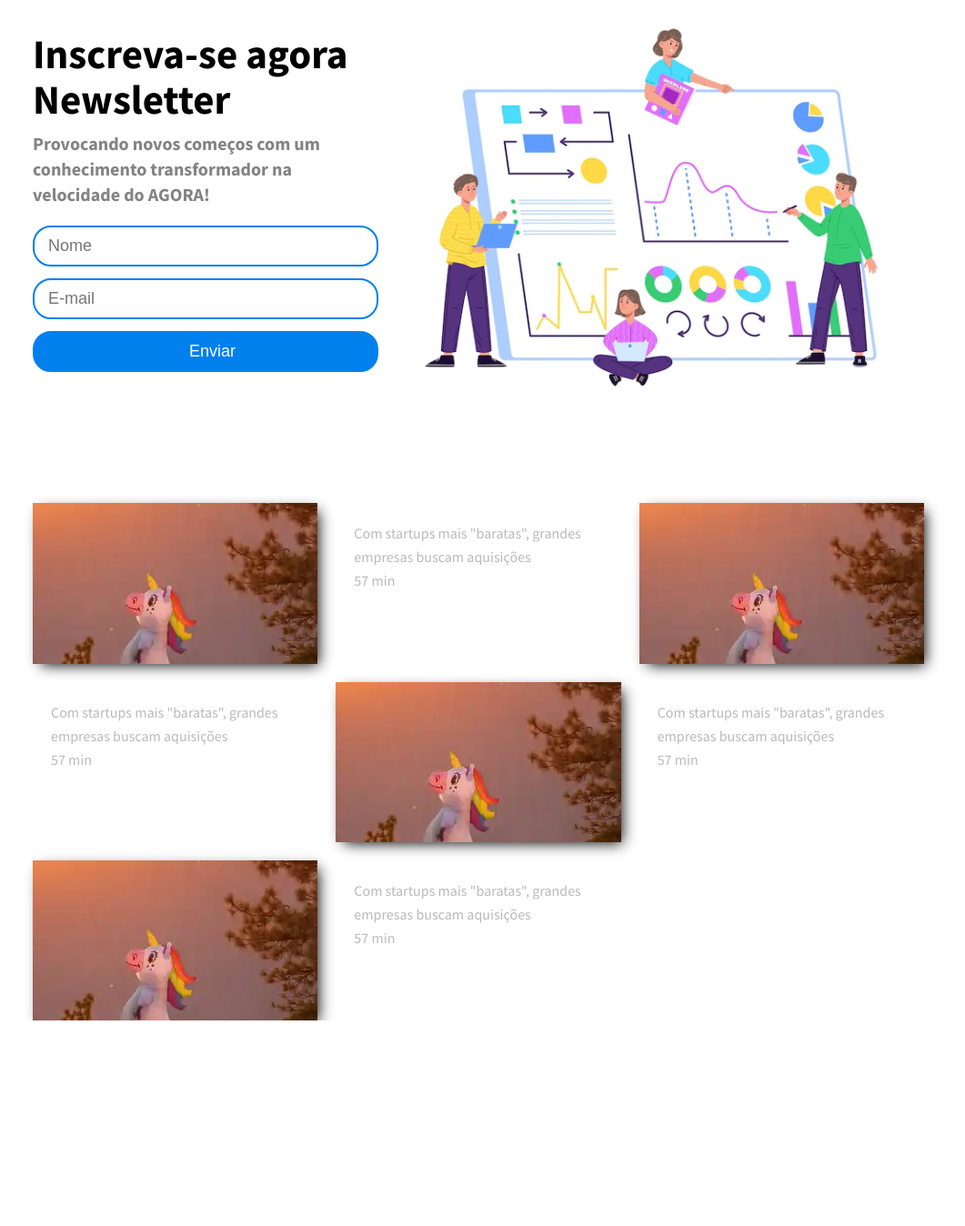
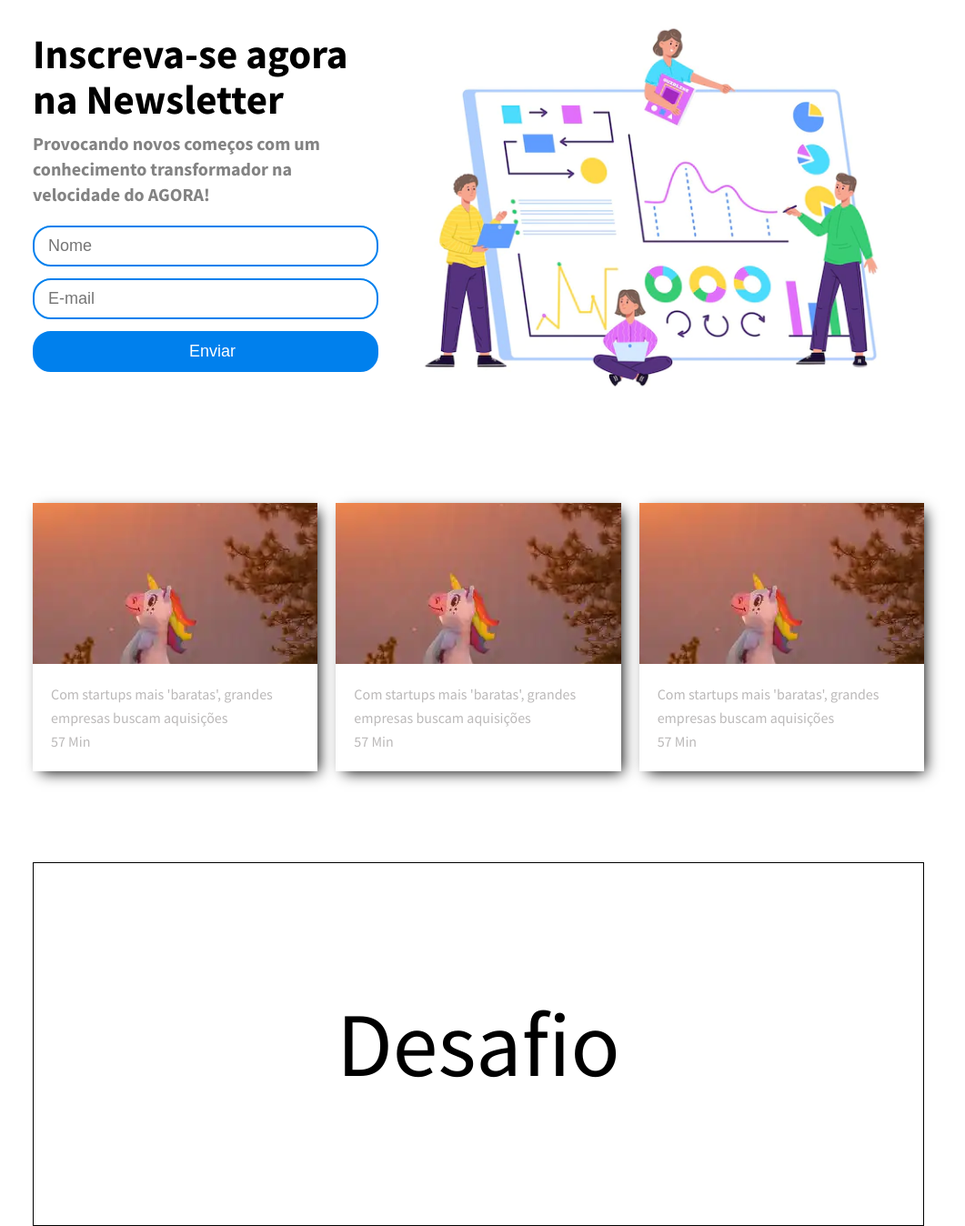
Before and after one commit to devalefflira/aulao-tech-academy-modulo-v-site-responsivo, a plain HTML site: page index.html in a window 1280 px wide. Shown: the part 177-1525 px from the top of the page at 91% size, without its empty margins (114-1175 px from the left). Before the commit the page ends 1299 px from the top, so only its background shows below. Drawn offline with Linux system fonts and the light colour scheme.

Commit message:
Changing index.html and style.css

```diff
--- a/assets/css/style.css
+++ b/assets/css/style.css
@@ -1,5 +1,4 @@
 @import url('https://fonts.googleapis.com/css2?family=Source+Sans+Pro:ital,wght@0,300;0,400;0,700;1,400&display=swap');
-
 * {
   box-sizing: border-box;
   margin: 0;
@@ -10,7 +9,7 @@
 html,
 body {
   height: 100vh;
-  font-family: 'Source Sans Pro', sans-serif;
+  font-family: 'Source Sans Pro', 'Times New Roman';
   text-rendering: optimizeLegibility;
   -webkit-font-smoothing: antialiased;
 }
@@ -40,7 +39,7 @@ header nav ul li {
 
 header nav ul li a {
   text-decoration: none;
-  color: #ffffff;
+  color: white;
   text-transform: uppercase;
   font-size: 18px;
   padding: 24px;
@@ -48,7 +47,7 @@ header nav ul li a {
 }
 
 header nav ul li a:hover {
-  background-color: rgba(255, 255, 255, 0.15);
+  background: rgba(255, 255, 255, 0.15);
 }
 
 header .container img {
@@ -56,7 +55,6 @@ header .container img {
 }
 
 /* MAIN */
-
 main {
   margin-bottom: 100px;
 }
@@ -64,13 +62,13 @@ main {
 main .container-main {
   display: flex;
   align-items: center;
-  justify-content: center;
+  justify-content: space-between;
   max-width: 980px;
-  margin: 100px auto 0 auto;
+  margin: 100px auto 0px auto;
 }
 
 h2 {
-  color: #000000;
+  color: rgb(0, 0, 0);
   font-size: 45px;
   line-height: 50px;
   font-weight: bold;
@@ -96,12 +94,10 @@ form input {
   border-radius: 20px;
   border: 2px solid #0080ed;
 }
-
 form [type='submit'] {
   background-color: #0080ed;
-  color: #ffffff;
+  color: white;
 }
-
 form [type='submit']:hover {
   cursor: pointer;
 }
@@ -160,5 +156,16 @@ main .container-main img {
 }
 
 .title {
-  margin-bottom: 0;
+  margin-bottom: 0px;
 }
+
+.desafio {
+  font-size: 100px;
+  display: flex;
+  justify-content: center;
+  height: 400px;
+  align-items: center;
+  border: 1px solid black;
+  margin: 100px auto;
+  max-width: 980px;
+}
--- a/index.html
+++ b/index.html
@@ -1,20 +1,21 @@
 <!DOCTYPE html>
-<html lang="pt-BR">
+<html lang="pt-br">
   <head>
     <meta charset="UTF-8" />
     <meta http-equiv="X-UA-Compatible" content="IE=edge" />
     <meta name="viewport" content="width=device-width, initial-scale=1.0" />
     <title>StartSe</title>
-    <link rel="icon" type="image/x-icon" href="./assets/images/favicon.ico" />
-    <link rel="stylesheet" type="text/css" href="./assets/css/style.css" />
-    <link rel="stylesheet" type="text/css" href="./assets/css/responsive.css" />
+    <link rel="icon" type="image/x-icon" href="images/favicon.ico" />
+    <link rel="stylesheet" href="./assets/css/style.css" />
+    <link rel="stylesheet" href="./assets/css/responsive.css" />
   </head>
+
   <body>
     <header>
       <div class="container">
         <img src="./assets/images/image.png" alt="logo" />
         <div class="menu-section">
-          <div class="menu-section">
+          <div class="container-menu">
             <input type="checkbox" id="checkbox-menu" />
             <label for="checkbox-menu">
               <span></span>
@@ -42,7 +43,7 @@
       <div class="container-main">
         <div>
           <h2><span>Inscreva-se agora</span></h2>
-          <h2><span>Newsletter</span></h2>
+          <h2>na Newsletter</h2>
           <h3>
             Provocando novos começos com um conhecimento transformador na
             velocidade do AGORA!
@@ -61,60 +62,47 @@
         <div class="image">
           <img src="./assets/images/unicornio.webp" alt="Unicórnio" />
         </div>
-      </div>
-      <div class="content">
-        <p class="title text--medium">
-          Com startups mais "baratas", grandes empresas buscam aquisições
-        </p>
-        <div class="info">
-          <p class="text--medium">57 min</p>
+
+        <div class="content">
+          <p class="title text--medium">
+            Com startups mais 'baratas', grandes empresas buscam aquisições
+          </p>
+          <div class="info">
+            <p class="text--medium">57 Min</p>
+          </div>
         </div>
       </div>
-
       <div class="card">
         <div class="image">
-          <img src="./assets/images/unicornio.webp" alt="Unicórnio" />
+          <img src="./assets/images/unicornio.webp" />
+        </div>
+
+        <div class="content">
+          <p class="title text--medium">
+            Com startups mais 'baratas', grandes empresas buscam aquisições
+          </p>
+          <div class="info">
+            <p class="text--medium">57 Min</p>
+          </div>
         </div>
       </div>
-      <div class="content">
-        <p class="title text--medium">
-          Com startups mais "baratas", grandes empresas buscam aquisições
-        </p>
-        <div class="info">
-          <p class="text--medium">57 min</p>
-        </div>
-      </div>
-
       <div class="card">
         <div class="image">
-          <img src="./assets/images/unicornio.webp" alt="Unicórnio" />
+          <img src="./assets/images/unicornio.webp" />
         </div>
-      </div>
-      <div class="content">
-        <p class="title text--medium">
-          Com startups mais "baratas", grandes empresas buscam aquisições
-        </p>
-        <div class="info">
-          <p class="text--medium">57 min</p>
-        </div>
-      </div>
 
-      <div class="card">
-        <div class="image">
-          <img src="./assets/images/unicornio.webp" alt="Unicórnio" />
-        </div>
-      </div>
-      <div class="content">
-        <p class="title text--medium">
-          Com startups mais "baratas", grandes empresas buscam aquisições
-        </p>
-        <div class="info">
-          <p class="text--medium">57 min</p>
+        <div class="content">
+          <p class="title text--medium">
+            Com startups mais 'baratas', grandes empresas buscam aquisições
+          </p>
+          <div class="info">
+            <p class="text--medium">57 Min</p>
+          </div>
         </div>
       </div>
     </section>
     <section id="form">
-      <div class="desafio"></div>
+      <div class="desafio">Desafio</div>
     </section>
   </body>
 </html>
```
